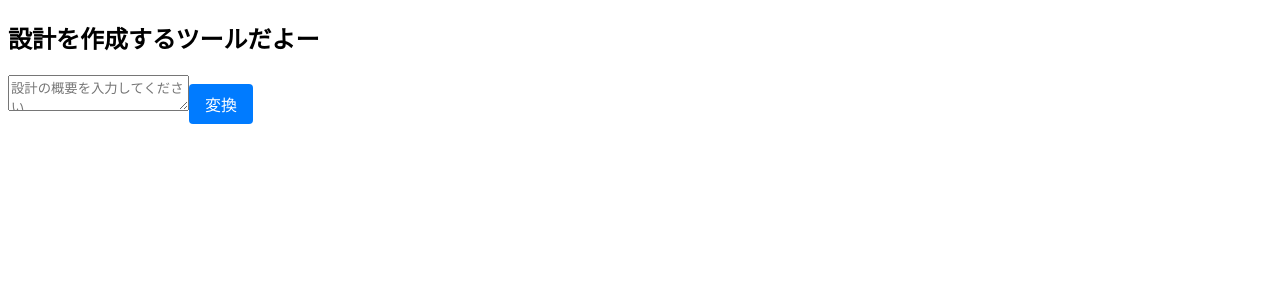
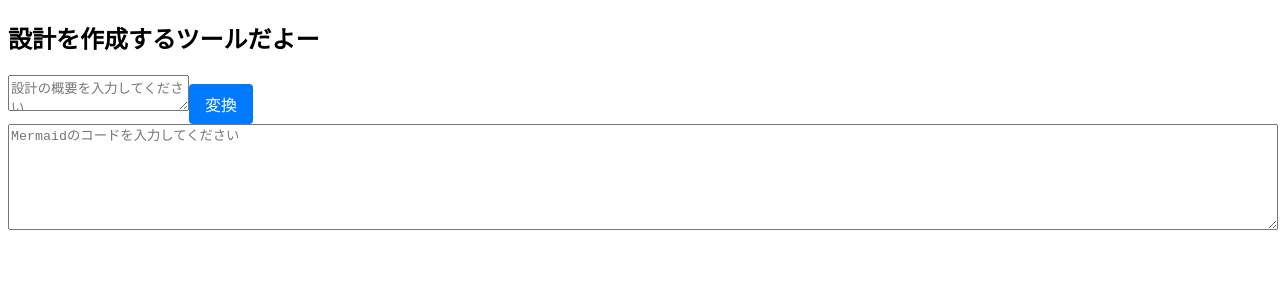
Before and after one commit to Kei-TAKAHATA/design_detailer, a React (Create React App) app in the folder frontend/: page / in a window 1280 px wide. Shown: the top 300 px of the page. Built offline with nearby package versions, Linux system fonts and the light colour scheme.

Commit message:
[feature]Mermaidエディター機能の追加

```diff
--- a/frontend/src/App.tsx
+++ b/frontend/src/App.tsx
@@ -1,6 +1,7 @@
 import React, { useState } from 'react';
 // import mermaid from 'mermaid';
 import { DesignForm } from './components/DesignForm';
+import { MermaidEditor } from './components/MermaidEditor';
 import { MermaidPreview } from './components/MermaidPreview';
 import { OutputDisplay } from './components/OutputDisplay';
 
@@ -57,6 +58,7 @@ export const App: React.FC = () => {
     <div>
       <h2>設計を作成するツールだよー</h2>
       <DesignForm onSubmit={handleConvertButtonClick} value={designFormText} onChange={handleDesignFormChange} />
+      <MermaidEditor code={mermaidCode} onChange={setMermaidCode} />
       <MermaidPreview mermaidCode={mermaidCode} />
       {/* <OutputDisplay designSummary={''} designDiagram={''} /> */}
     </div>
--- /dev/null
+++ b/frontend/src/components/MermaidEditor/MermaidEditor.tsx
@@ -0,0 +1,20 @@
+import React from 'react';
+import { MermaidEditorProps } from './types';
+import { MermaidEditorContainer } from './styles';
+import { TextArea } from '../common/TextArea';
+
+export const MermaidEditor: React.FC<MermaidEditorProps> = ({ code, onChange }) => {
+  return (
+    <MermaidEditorContainer>
+      <TextArea
+        value={code}
+        onChange={(event) => onChange(event.target.value)}
+        $minRows={5}
+        $maxRows={20}
+        $cols={50}
+        placeholder="Mermaidのコードを入力してください"
+        // style={{ width: '100%', marginBottom: '20px' }}
+      />
+    </MermaidEditorContainer>
+  );
+};
--- /dev/null
+++ b/frontend/src/components/MermaidEditor/index.tsx
@@ -0,0 +1 @@
+export { MermaidEditor } from './MermaidEditor';
--- /dev/null
+++ b/frontend/src/components/MermaidEditor/styles.ts
@@ -0,0 +1,6 @@
+import styled from 'styled-components';
+
+export const MermaidEditorContainer = styled.div`
+  width: 100%;
+  height: 100%;
+`;
--- /dev/null
+++ b/frontend/src/components/MermaidEditor/types.ts
@@ -0,0 +1,4 @@
+export type MermaidEditorProps = {
+  code: string;
+  onChange: (newCode: string) => void;
+};
--- /dev/null
+++ b/frontend/src/components/common/TextArea/TextArea.tsx
@@ -0,0 +1,18 @@
+import React from 'react';
+
+import { TextAreaProps } from './types';
+import { StyledTextArea } from './styles';
+
+export const TextArea: React.FC<TextAreaProps> = ({ value, onChange, $minRows, $maxRows, $cols, placeholder }) => {
+
+  return (
+    <StyledTextArea
+      value={value}
+      onChange={onChange}
+      $minRows={$minRows}
+      $maxRows={$maxRows}
+      $cols={$cols}
+      placeholder={placeholder}
+    />
+  );
+};
--- /dev/null
+++ b/frontend/src/components/common/TextArea/index.tsx
@@ -0,0 +1 @@
+export { TextArea } from './TextArea';
--- /dev/null
+++ b/frontend/src/components/common/TextArea/styles.ts
@@ -0,0 +1,11 @@
+import styled from 'styled-components';
+import { TextAreaProps } from './types';
+
+export const StyledTextArea = styled.textarea<TextAreaProps>`
+  width: 100%;
+  min-height: ${({ $minRows = 5 }) => `calc(1.5em * ${$minRows})`}; /* デフォルトは5行 */
+  max-height: ${({ $maxRows = 20 }) => `calc(1.5em * ${$maxRows})`}; /* デフォルトは20行 */
+  line-height: 1.5em;
+  margin-bottom: 20px;
+  resize: vertical;
+`;
--- /dev/null
+++ b/frontend/src/components/common/TextArea/types.ts
@@ -0,0 +1,8 @@
+export type TextAreaProps = {
+  value: string;
+  onChange: (event: React.ChangeEvent<HTMLTextAreaElement>) => void;
+  $minRows?: number;
+  $maxRows?: number;
+  $cols?: number;
+  placeholder?: string;
+};
```
